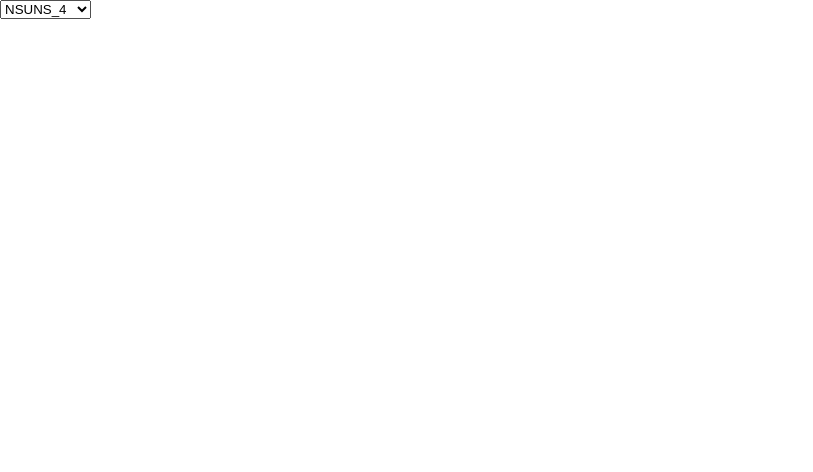
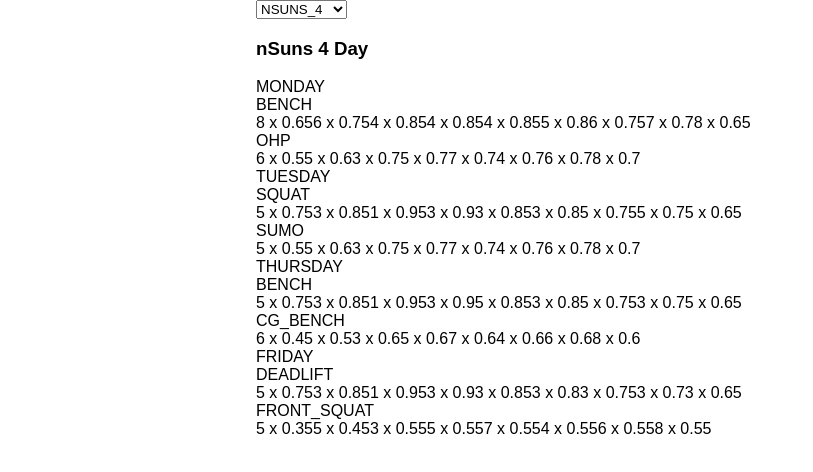
Before and after one commit to aniwng/strength-engine, a React (Create React App) app: page / in a window 1280 px wide. Shown: the top 472 px of the page, without its empty margins (0-813 px from the left). Built offline with nearby package versions, Linux system fonts and the light colour scheme.

Commit message:
Display program details

```diff
--- a/public/index.html
+++ b/public/index.html
@@ -9,7 +9,6 @@
       homescreen on Android. See https://developers.google.com/web/fundamentals/engage-and-retain/web-app-manifest/
     -->
     <link rel="manifest" href="%PUBLIC_URL%/manifest.json">
-    <link rel="shortcut icon" href="%PUBLIC_URL%/favicon.ico">
     <!--
       Notice the use of %PUBLIC_URL% in the tags above.
       It will be replaced with the URL of the `public` folder during the build.
@@ -19,7 +18,7 @@
       work correctly both with client-side routing and a non-root public URL.
       Learn how to configure a non-root public URL by running `npm run build`.
     -->
-    <title>React App</title>
+    <title>Strength Engine</title>
   </head>
   <body>
     <noscript>
--- a/src/App.css
+++ b/src/App.css
@@ -0,0 +1,4 @@
+.container {
+    margin: 0 auto;
+    width: 60%;
+}
--- a/src/components/Dropdown/Dropdown.js
+++ b/src/components/Dropdown/Dropdown.js
@@ -1,21 +1,13 @@
 import React, { Component } from 'react';
 
 class Dropdown extends Component {
-    constructor(props) {
-        super(props)
-        this.state = {
-            currentProgram: this.props.programs[0]
-        }
-    }
-
     changeProgram(e) {
-        this.setState({currentProgram: e.target.value});
         this.props.onChange(e.target.value);
     }
 
     render() {
-        const programs = this.props.programs;
-        const listItems = programs.map(program =>
+        const programList = this.props.programList;
+        const listItems = programList.map(program =>
             <option value={program} key={program}>
                 {program}
             </option>
--- /dev/null
+++ b/src/components/Programs/ProgramDetails.js
@@ -0,0 +1,21 @@
+import React, { Component } from 'react';
+import Routines from '../Routines/Routines';
+
+class ProgramDetails extends Component {
+    render() {
+        if(this.props.details.days) {
+            return (
+                <div className="program-details">
+                    <h3>{this.props.details.label}</h3>
+                    <div>
+                        <Routines days={this.props.details.days}/>
+                    </div>
+                </div>
+            );
+        } else {
+            return <h3>No details!</h3>
+        }
+    }
+}
+
+export default ProgramDetails;
--- a/src/components/Programs/Programs.js
+++ b/src/components/Programs/Programs.js
@@ -1,5 +1,6 @@
 import React, { Component } from 'react';
 import Dropdown from '../Dropdown/Dropdown';
+import ProgramDetails from '../Programs/ProgramDetails';
 
 import ProgramData from '../../data/programs.json';
 
@@ -7,22 +8,30 @@
     constructor(props) {
         super(props)
         this.state = {
-            programs: []
+            programList: [],
+            currentProgramDetails: {}
         }
     }
 
     componentDidMount() {
         const programList = ProgramData.map(program => program.program);
-        this.setState({programs: programList});
+        this.setState({programList: programList});
+        this.handleChange(programList[0]);
     }
 
-    handleChange(e) {
-        // Show program details
+    handleChange(selectedProgram) {
+        const currentProgram = ProgramData.find(program => {
+            return program.program === selectedProgram;
+        });
+        this.setState({currentProgramDetails: currentProgram});
     }
 
     render() {
         return (
-            <Dropdown programs={this.state.programs} onChange={this.handleChange}/>
+            <div>
+                <Dropdown programList={this.state.programList} onChange={this.handleChange.bind(this)}/>
+                <ProgramDetails details={this.state.currentProgramDetails}/>
+            </div>
         );
     }
 }
--- /dev/null
+++ b/src/components/Routines/Routine.js
@@ -0,0 +1,23 @@
+import React, { Component } from 'react';
+import Sets from './Sets';
+
+class Routine extends Component {
+    render() {
+        const routines = this.props.routines;
+
+        const listItems = routines.map(routine =>
+            <div key={routine.type}>
+                {routine.type}
+                <Sets day={this.props.day} type={routine.type} sets={routine.sets}/>
+            </div>
+        );
+
+        return (
+            <div>
+                {listItems}
+            </div>
+        )
+    }
+}
+
+export default Routine;
--- /dev/null
+++ b/src/components/Routines/Routines.js
@@ -0,0 +1,22 @@
+import React, { Component } from 'react';
+import Routine from './Routine';
+
+class Routines extends Component {
+    render() {
+        const days = this.props.days;
+        const listItems = days.map(day =>
+            <div key={day.day}>
+                {day.day}
+                <Routine day={day.day} routines={day.routines}/>
+            </div>
+        );
+
+        return (
+            <div>
+                {listItems}
+            </div>
+        )
+    }
+}
+
+export default Routines;
--- /dev/null
+++ b/src/components/Routines/Sets.css
@@ -0,0 +1,3 @@
+.sets-container {
+    display: flex;
+}
--- /dev/null
+++ b/src/components/Routines/Sets.js
@@ -0,0 +1,23 @@
+import React, { Component } from 'react';
+
+import './Sets.css';
+
+class Sets extends Component {
+    render() {
+        const sets = this.props.sets;
+
+        const listItems = sets.map((set, i) =>
+            <div key={`${this.props.day}-${this.props.type}-${i}`}>
+                <span>{set.reps} x {set.multiplier}</span>
+            </div>
+        );
+
+        return (
+            <div className="sets-container">
+                {listItems}
+            </div>
+        )
+    }
+}
+
+export default Sets;
--- a/src/data/programs.json
+++ b/src/data/programs.json
@@ -346,6 +346,7 @@
     },
     {
         "program": "N_SUNS_5",
-        "label": "nSuns 5 Day"
+        "label": "nSuns 5 Day",
+        "days": []
     }
 ]
```
